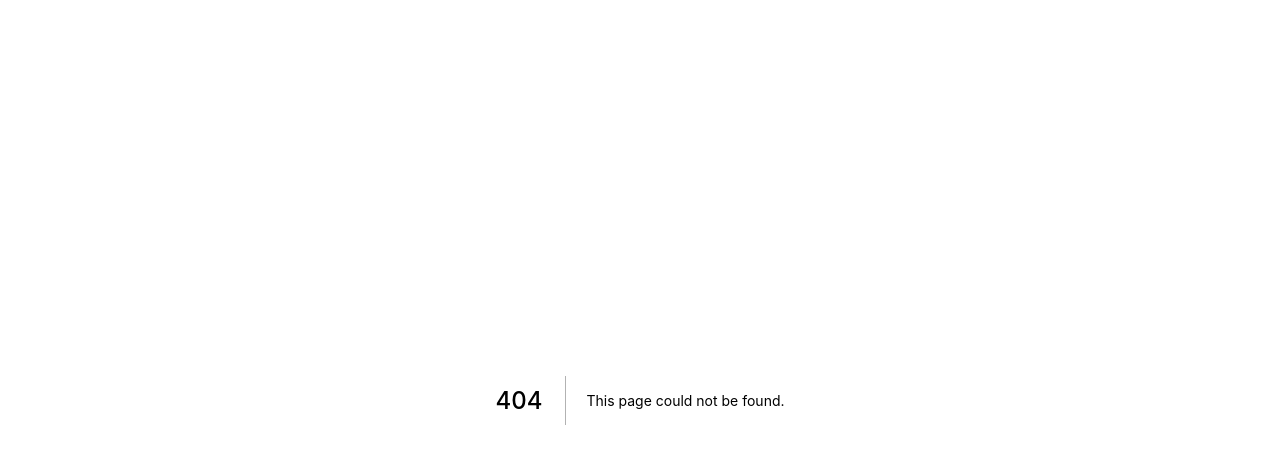
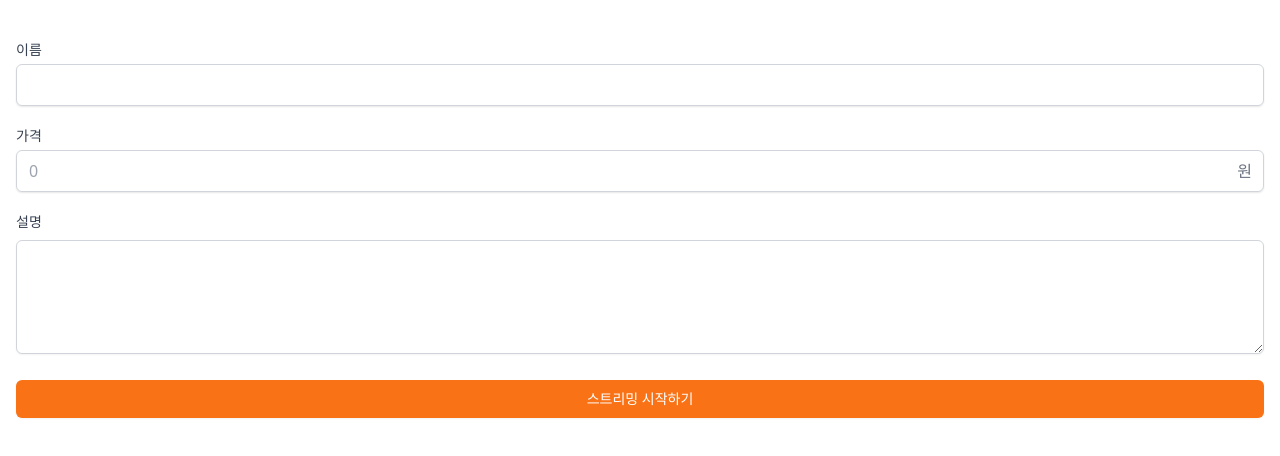
Before and after one commit to n0hack/daangn-market, a Next.js app: page /streams/create in a window 1280 px wide. Before the commit this address had no page. Shown: the top 456 px of the page. Built offline with nearby package versions, Linux system fonts and the light colour scheme.

Commit message:
[feat] 라이브 스트리밍 시작 페이지 마크업

```diff
--- /dev/null
+++ b/pages/streams/create.tsx
@@ -0,0 +1,62 @@
+import type { NextPage } from "next";
+
+type Props = {};
+
+const Create: NextPage = ({}: Props) => {
+  return (
+    <div className="px-4 py-10 space-y-5">
+      <div>
+        <label
+          htmlFor="name"
+          className="text-sm font-medium text-gray-700 mb-1 block"
+        >
+          이름
+        </label>
+        <div className="rounded-md shadow-sm flex items-center">
+          <input
+            id="name"
+            type="text"
+            className="appearance-none w-full px-3 pr-7 py-2 border border-gray-300 rounded-md shadow-sm placeholder-gray-400 focus:outline-none focus:ring-orange-500 focus:border-orange-500"
+          />
+        </div>
+      </div>
+      <div>
+        <label
+          htmlFor="price"
+          className="text-sm font-medium text-gray-700 mb-1 block"
+        >
+          가격
+        </label>
+        <div className="relative rounded-md shadow-sm flex items-center">
+          <input
+            id="price"
+            type="text"
+            placeholder="0"
+            className="appearance-none w-full px-3 pr-7 py-2 border border-gray-300 rounded-md shadow-sm placeholder-gray-400 focus:outline-none focus:ring-orange-500 focus:border-orange-500"
+          />
+          <div className="absolute right-0 pr-3 flex items-center pointer-events-none">
+            <span className="text-gray-500">원</span>
+          </div>
+        </div>
+      </div>
+      <div>
+        <label
+          htmlFor="description"
+          className="text-sm font-medium text-gray-700 mb-1 block"
+        >
+          설명
+        </label>
+        <textarea
+          id="description"
+          rows={4}
+          className="mt-1 shadow-sm w-full focus:ring-orange-500 rounded-md border-gray-300 focus:border-orange-500"
+        />
+      </div>
+      <button className="mt-4 w-full bg-orange-500 hover:bg-orange-600 text-white py-2 px-2 border border-transparent rounded-md shadow-sm text-sm font-medium focus:ring-2 focus:ring-offset-2 focus:ring-orange-500 focus:outline-none">
+        스트리밍 시작하기
+      </button>
+    </div>
+  );
+};
+
+export default Create;
```
